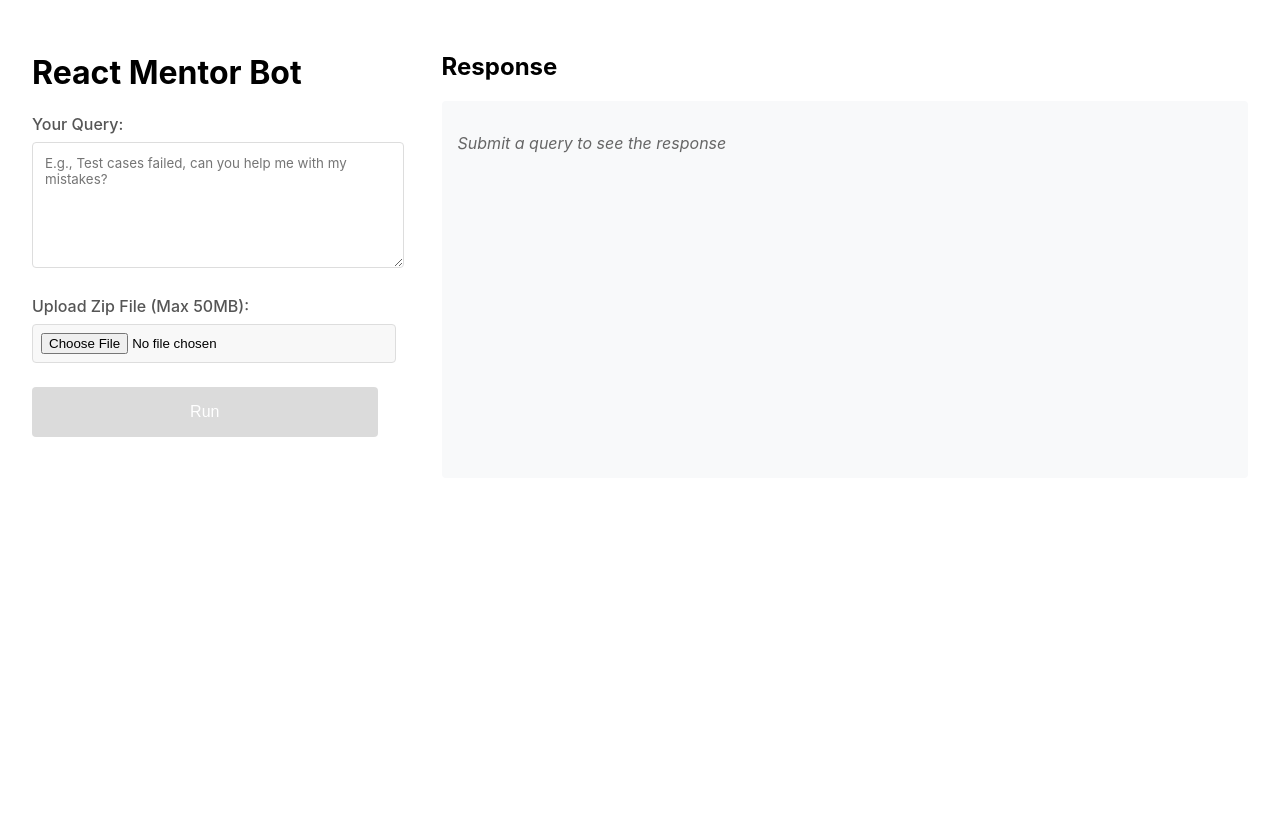
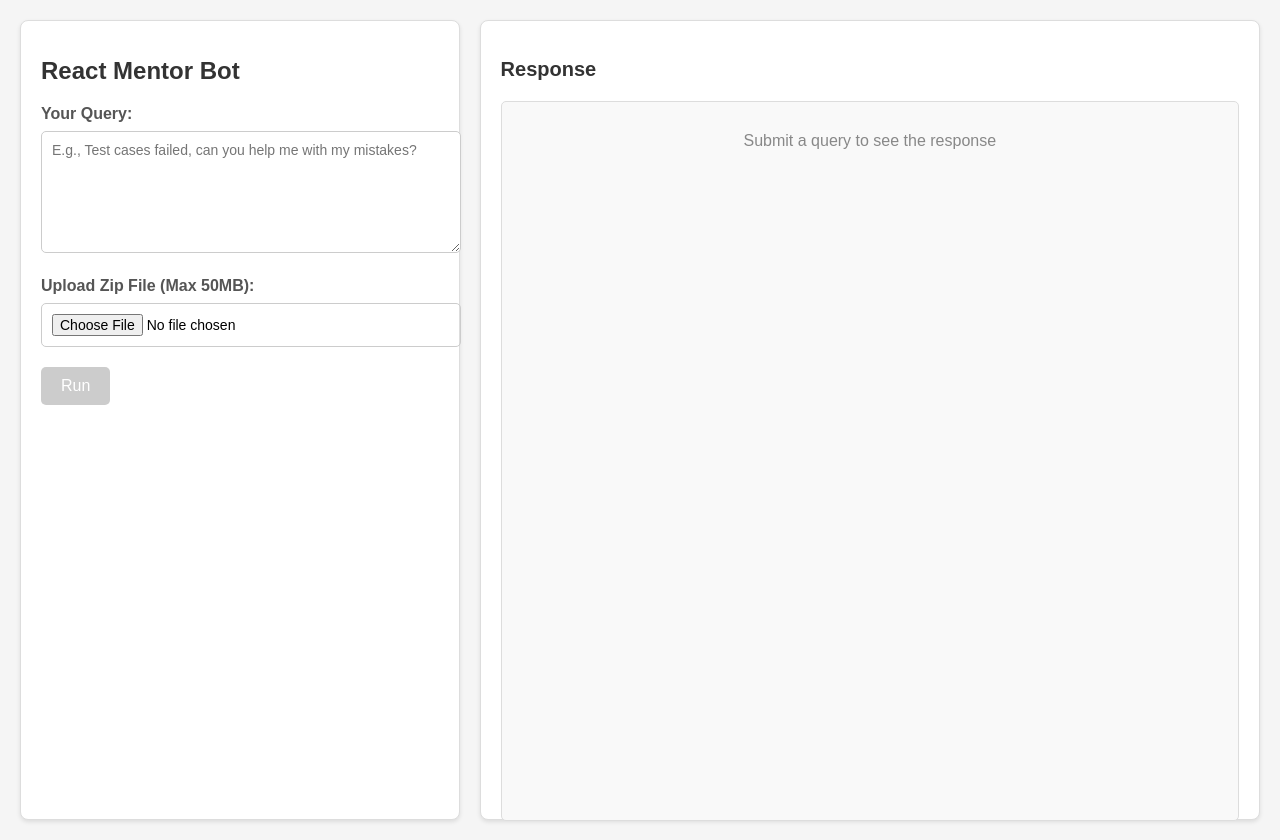
Before and after one commit to vandadiReddyRaju/react_bot_frontend, a React (Create React App) app: page / in a window 1280 px wide. Before the commit the page ends 800 px from the top, so only its background shows below. Built offline with nearby package versions, Linux system fonts and the light colour scheme.

Commit message:
Update App.css

```diff
--- a/src/App.css
+++ b/src/App.css
@@ -1,164 +1,145 @@
+/* General Styles */
 .ide-mentor-bot {
-display: flex;
+  display: flex;
+  height: 100vh;
+  font-family: Arial, sans-serif;
+  background-color: #f5f5f5;
+  padding: 20px;
+  gap: 20px;
+}
+
+.container-1,
+.container-2 {
+  background-color: #fff;
+  border: 1px solid #ddd;
+  border-radius: 8px;
+  padding: 20px;
+  box-shadow: 0 2px 4px rgba(0, 0, 0, 0.1);
 }
 
 .container-1 {
-  width: 30vw;
-  margin: 0 auto;
-  padding: 2rem;
+  width: 35vw;
 }
 
 .container-2 {
-  width: 70vw;
-  margin: 0 auto;
-  padding: 2rem;
+  width: 65vw;
+  position: relative;
 }
 
-.status-indicator {
-  text-align: center;
-  margin-bottom: 2rem;
-  padding: 0.5rem;
-  border-radius: 4px;
-  font-size: 0.9rem;
-  display: flex;
-  align-items: center;
-  justify-content: center;
-  gap: 1rem;
+h1,
+h2 {
+  margin-bottom: 20px;
+  color: #333;
 }
 
-.status-connected {
-  color: #28a745;
-  font-weight: bold;
+h1 {
+  font-size: 24px;
 }
 
-.status-error {
-  color: #dc3545;
-  font-weight: bold;
-  display: flex;
-  align-items: center;
-  gap: 1rem;
+h2 {
+  font-size: 20px;
 }
 
-.retry-button {
-  background: #6c757d;
-  color: white;
-  border: none;
-  border-radius: 4px;
-  padding: 0.25rem 0.75rem;
-  font-size: 0.8rem;
-  cursor: pointer;
-  transition: background-color 0.2s;
-  width: auto;
-  margin-left: 1rem;
-}
-
-.retry-button:hover:not(:disabled) {
-  background: #5a6268;
-}
-
-.retry-button:disabled {
-  background: #adb5bd;
-  cursor: not-allowed;
-}
-
+/* Form Styles */
 .input-group {
-  margin-bottom: 1.5rem;
+  margin-bottom: 20px;
 }
 
 .input-group label {
   display: block;
-  margin-bottom: 0.5rem;
+  margin-bottom: 8px;
+  font-weight: bold;
   color: #555;
-  font-weight: 500;
 }
 
-textarea {
+.input-group textarea {
   width: 100%;
+  padding: 10px;
+  border: 1px solid #ccc;
+  border-radius: 5px;
+  resize: vertical;
   min-height: 100px;
-  padding: 0.75rem;
-  border: 1px solid #ddd;
-  border-radius: 4px;
-  resize: vertical;
-  font-family: inherit;
+  font-family: Arial, sans-serif;
+  font-size: 14px;
 }
 
-input[type="file"] {
+.input-group input[type="file"] {
   width: 100%;
-  padding: 0.5rem;
-  border: 1px solid #ddd;
-  border-radius: 4px;
-  background: #f8f8f8;
+  padding: 10px;
+  border: 1px solid #ccc;
+  border-radius: 5px;
+  font-size: 14px;
 }
 
 button {
-  width: 100%;
-  padding: 1rem;
-  background: #0066cc;
+  padding: 10px 20px;
+  background-color: #007bff;
   color: white;
   border: none;
-  border-radius: 4px;
-  font-size: 1rem;
+  border-radius: 5px;
   cursor: pointer;
-  transition: all 0.2s ease;
-}
-
-button:hover:not(:disabled) {
-  background: #0052a3;
+  font-size: 16px;
+  transition: background-color 0.3s ease;
 }
 
 button:disabled {
-  background: #ccc;
+  background-color: #ccc;
   cursor: not-allowed;
+}
+
+button.loading {
+  background-color: #007bff;
   opacity: 0.7;
 }
 
-.button-disabled {
-  background: #ccc;
-  cursor: not-allowed;
+/* Error Message */
+.error {
+  color: #dc3545;
+  margin-top: 10px;
+  font-size: 14px;
 }
 
-.error {
-  color: #dc3545;
-  padding: 1rem;
-  margin: 1rem 0;
-  background: #fff;
-  border-left: 4px solid #dc3545;
-  border-radius: 0 4px 4px 0;
-  width: 35%;  /* Adjust error message width */
-  margin-right: 15px; /* Give some space between error and response */
-  align-self: flex-start;  /* Align the error to the left */
-}
+/* Response Container */
 .response-content {
-  margin-top: 1rem;
+  margin-top: 20px;
   height: calc(100% - 60px);
   overflow-y: auto;
-  background-color: #f8f9fa;
-  border-radius: 4px;
-  padding: 1rem;
+  background-color: #f9f9f9;
+  border: 1px solid #ddd;
+  border-radius: 5px;
+  padding: 10px;
 }
 
 .response-text {
   margin: 0;
   white-space: pre-wrap;
-  word-break: break-word;
-}
-
-.copy-button {
-  position: absolute;
-  top: 2.5rem;
-  right: 2rem;
-  background: none;
-  border: none;
-  cursor: pointer;
-  font-size: 1.2rem;
-  color: #666;
-}
-
-.copy-button:hover {
+  word-wrap: break-word;
+  font-family: monospace;
+  font-size: 14px;
   color: #333;
 }
 
 .placeholder {
-  color: #666;
-  font-style: italic;
+  color: #888;
+  text-align: center;
+  margin-top: 20px;
 }
+
+/* Copy Button */
+.copy-button {
+  position: absolute;
+  top: 20px;
+  right: 20px;
+  padding: 5px 10px;
+  background-color: #28a745;
+  color: white;
+  border: none;
+  border-radius: 5px;
+  cursor: pointer;
+  font-size: 14px;
+  transition: background-color 0.3s ease;
+}
+
+.copy-button:hover {
+  background-color: #218838;
+}
```
